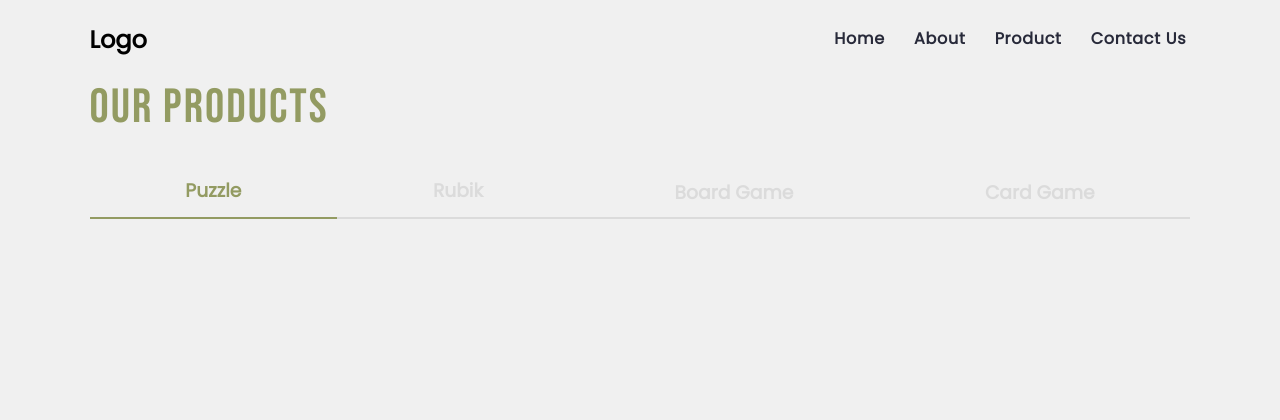
After one commit to VannWasHere/u-toys, a PHP site: page /product.html in a window 1280 px wide. The commit adds this page. Shown: the top 420 px of the page. Run offline with PHP 8.4, Linux system fonts and the light colour scheme.

Commit message:
Update & add Product Pages

```diff
--- a/css/1_global.css
+++ b/css/1_global.css
@@ -5,6 +5,12 @@
     padding: 0;
     box-sizing: border-box;
     font-family: 'Poppins', sans-serif;
+}
+
+body {
+    padding-left: 7%;
+    padding-right: 7%;
+    background-color: var(--fifth-color);
 }
 
 :root{
@@ -23,8 +29,11 @@
     --second-g-color: #609966;
     --third-g-color: #03C988;
     --fourth-g-color: #395144;
+    --fifth-g-color: #CEE5D0;
 
     /* Text Color */
     --text-color-semi-black: #282A3A; /* Semi Black - Color */
     --text-color-semi-white : #F7F7F7;
+    --text-on-light-component: #464b66;
+    --text-green: #939B62;
 }
--- /dev/null
+++ b/css/1_navigaton_bar.css
@@ -0,0 +1,35 @@
+.navigation-bar-container {
+    width: 100%;
+    position: relative;
+}
+
+nav {
+    width: 100%;
+    display: flex;
+}
+
+ul {
+    width: 100%;
+    display: flex;
+    list-style: none;
+    justify-content: right;
+}
+
+ul a:not(:nth-child(1)) {
+    margin-left: 2%;
+}
+
+ul a {
+    text-decoration: none;
+    color: var(--text-color-semi-black);
+    font-weight: 600;
+    letter-spacing: 0.7px;
+    border-radius: 6px;
+    transition: all 0.3s ease;
+    padding: 0.4%;
+}
+
+ul a:hover {
+    background-color: var(--fourth-g-color);
+    color: var(--text-color-semi-white);
+}
--- /dev/null
+++ b/css/product.css
@@ -0,0 +1,53 @@
+@import url('1_global.css');
+@import url('1_navigaton_bar.css');
+@import url('https://fonts.googleapis.com/css2?family=Bebas+Neue&display=swap');
+
+body {
+    height: 200vh;
+}
+
+.navigation-bar-container {
+    margin-top: 2%;
+}
+
+.page-container {
+    width: 100%;
+    color: var(--text-green);
+}
+
+.product-header {
+    width: 100%;
+    margin-top: 2%;
+}
+
+#header-title {
+    font-family: 'Bebas Neue', sans-serif;
+    font-size: 3em;
+    letter-spacing: 2px;
+    margin-bottom: 3%;
+}
+
+.category-grid-container {
+    display: grid;
+    grid-template-columns: auto auto auto auto;
+    width: 100%;
+}
+
+.grid-category {
+    text-align: center;
+    padding: 3%;
+    border-bottom: 2px solid #dbdbdb;
+    color: #dbdbdb;
+    cursor: pointer;
+    transition: all 0.3s ease;
+}
+
+.grid-category:hover {
+    color: var(--text-green);
+    border-bottom: 2px solid black;
+}
+
+.grid-category.active {
+    color: var(--text-green);
+    border-bottom: 2px solid var(--text-green);
+}
--- a/home.html
+++ b/home.html
@@ -38,9 +38,9 @@
                 <h2>Logo</h2>
             </div>
             <ul>
-                <a href="">Home</a>
+                <a href="home.html">Home</a>
                 <a href="">About</a>
-                <a href="">Product</a>
+                <a href="product.html">Product</a>
                 <a href="">Contact Us</a>
             </ul>
         </nav>
--- /dev/null
+++ b/product.html
@@ -0,0 +1,50 @@
+<!DOCTYPE html>
+<html lang="en">
+<head>
+    <meta charset="UTF-8">
+    <meta http-equiv="X-UA-Compatible" content="IE=edge">
+    <meta name="viewport" content="width=device-width, initial-scale=1.0">
+    <title>Document</title>
+
+    <!-- Local CSS -->
+    <link rel="stylesheet" href="css/product.css">
+</head>
+<body>
+    <!-- Navigation Bar Container -->
+    <div class="navigation-bar-container">
+        <nav>
+            <div class="logo">
+                <h2>Logo</h2>
+            </div>
+            <ul>
+                <a href="home.html">Home</a>
+                <a href="">About</a>
+                <a href="product.html">Product</a>
+                <a href="">Contact Us</a>
+            </ul>
+        </nav>
+    </div>
+
+    <div class="page-container">
+        <div class="product-header">
+            <p id="header-title">Our Products</p>
+
+            <div class="category-grid-container">
+                <div class="grid-category active">
+                    <h3>Puzzle</h3>
+                </div>
+                <div class="grid-category">
+                    <h3>Rubik</h3>
+                </div>
+                <div class="grid-category">
+                    <h3>Board Game</h3>
+                </div>
+                <div class="grid-category">
+                    <h3>Card Game</h3>
+                </div>
+            </div>
+
+        </div>
+    </div>
+</body>
+</html>
```
Also changed, not shown: css/home.css (+4 -43 lines).
